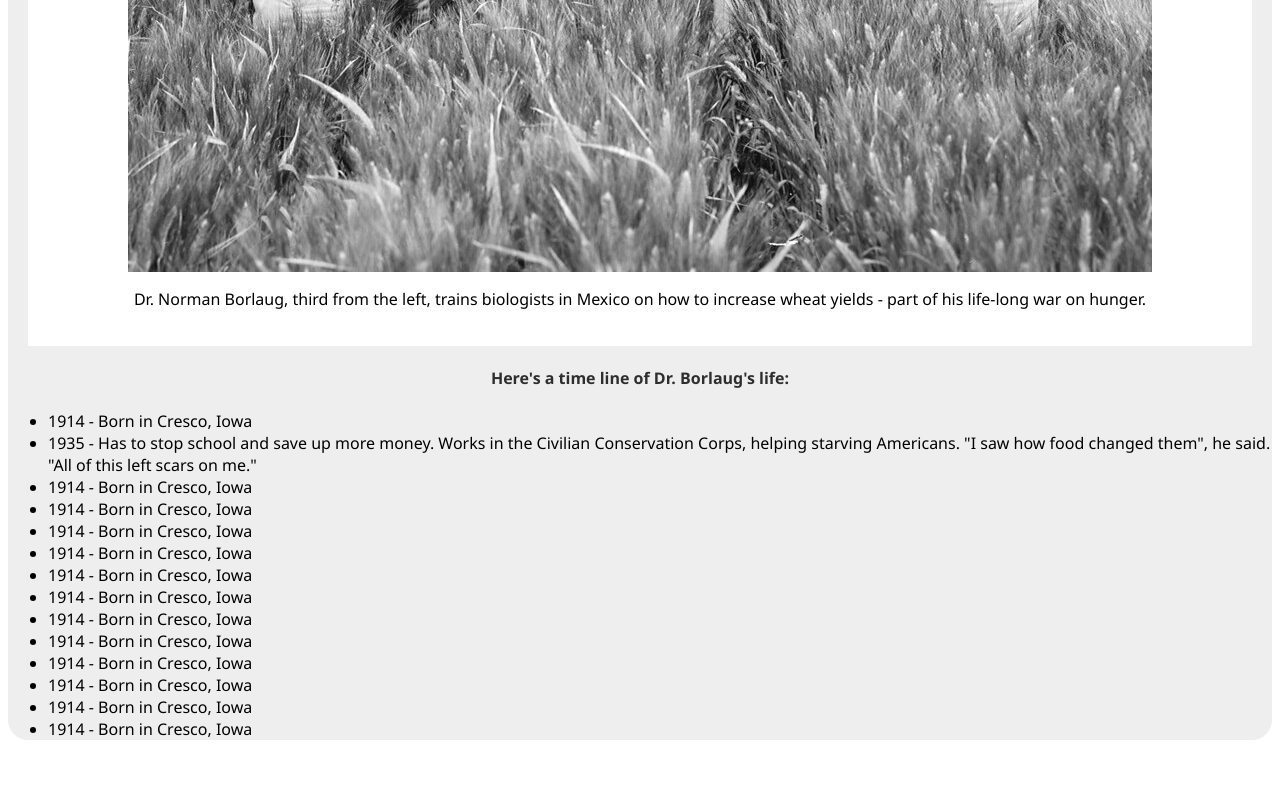
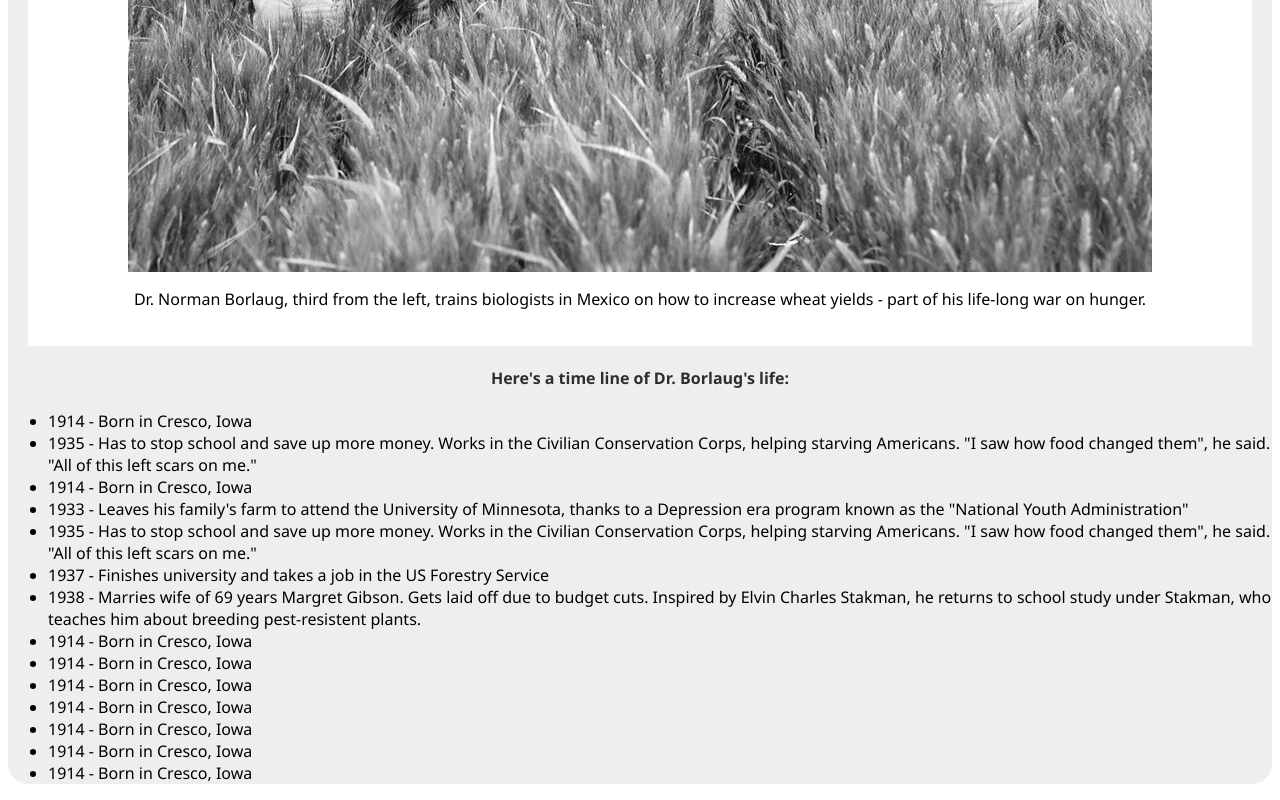
Before and after one commit to swahib599/Microverse-project-with-Emmanuel, a plain HTML site: page index.html in a window 1280 px wide. Shown: the part 504-1304 px from the top of the page. Before the commit the page ends 1260 px from the top, so only its background shows below. Drawn offline with Linux system fonts and the light colour scheme.

```diff
--- a/index.html
+++ b/index.html
@@ -59,10 +59,10 @@
           Corps, helping starving Americans. "I saw how food changed them", he said. "All of this left scars on me."
         </li>
         <li><span>1914</span> - Born in Cresco, Iowa</li>
-        <li><span>1914</span> - Born in Cresco, Iowa</li>
-        <li><span>1914</span> - Born in Cresco, Iowa</li>
-        <li><span>1914</span> - Born in Cresco, Iowa</li>
-        <li><span>1914</span> - Born in Cresco, Iowa</li>
+        <li><span>1933</span> - Leaves his family's farm to attend the University of Minnesota, thanks to a Depression era program known as the "National Youth Administration"</li>
+        <li><span>1935</span> - Has to stop school and save up more money. Works in the Civilian Conservation Corps, helping starving Americans. "I saw how food changed them", he said. "All of this left scars on me."</li>
+        <li><span>1937</span> - Finishes university and takes a job in the US Forestry Service</li>
+        <li><span>1938</span> - Marries wife of 69 years Margret Gibson. Gets laid off due to budget cuts. Inspired by Elvin Charles Stakman, he returns to school study under Stakman, who teaches him about breeding pest-resistent plants.</li>
         <li><span>1914</span> - Born in Cresco, Iowa</li>
         <li><span>1914</span> - Born in Cresco, Iowa</li>
         <li><span>1914</span> - Born in Cresco, Iowa</li>
```
